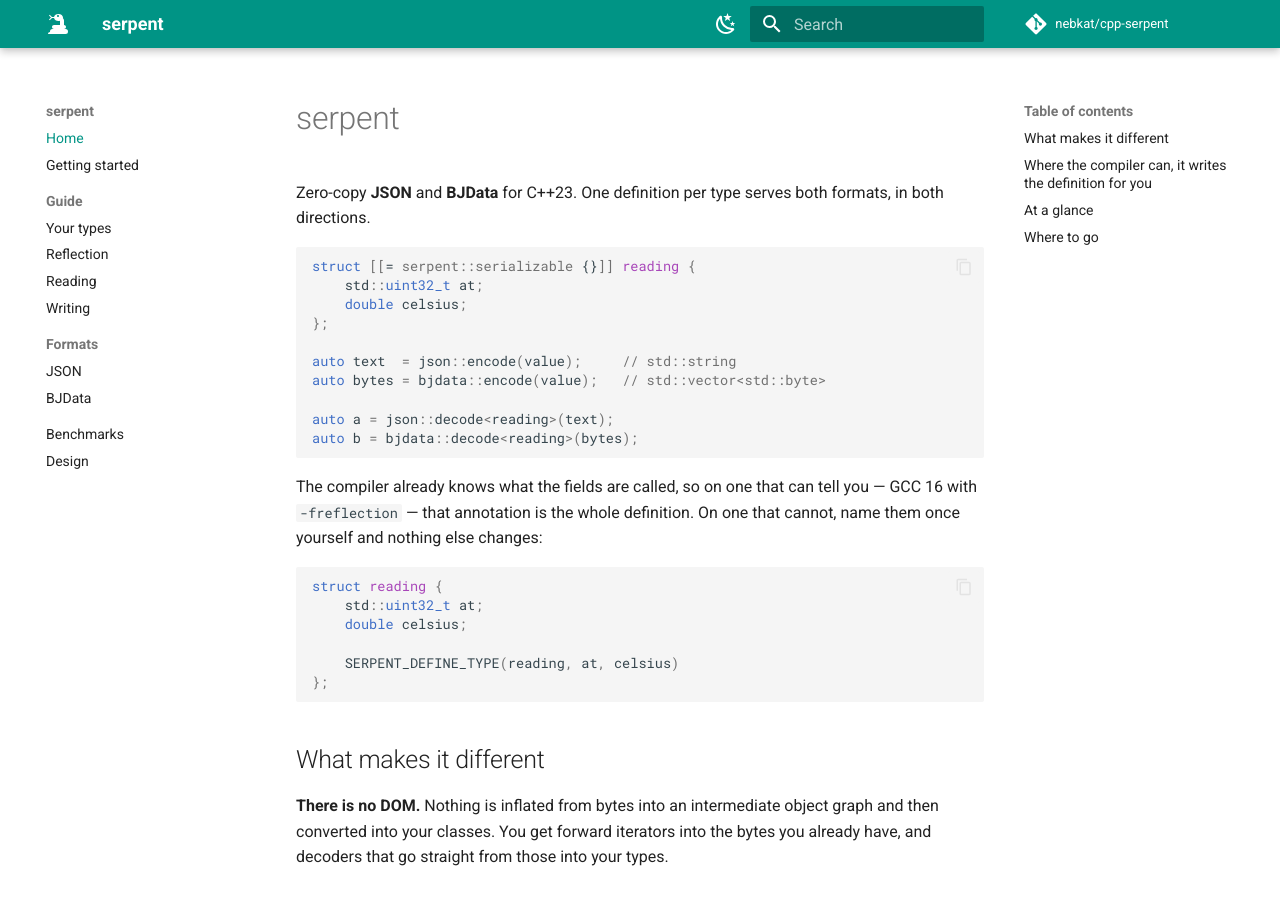
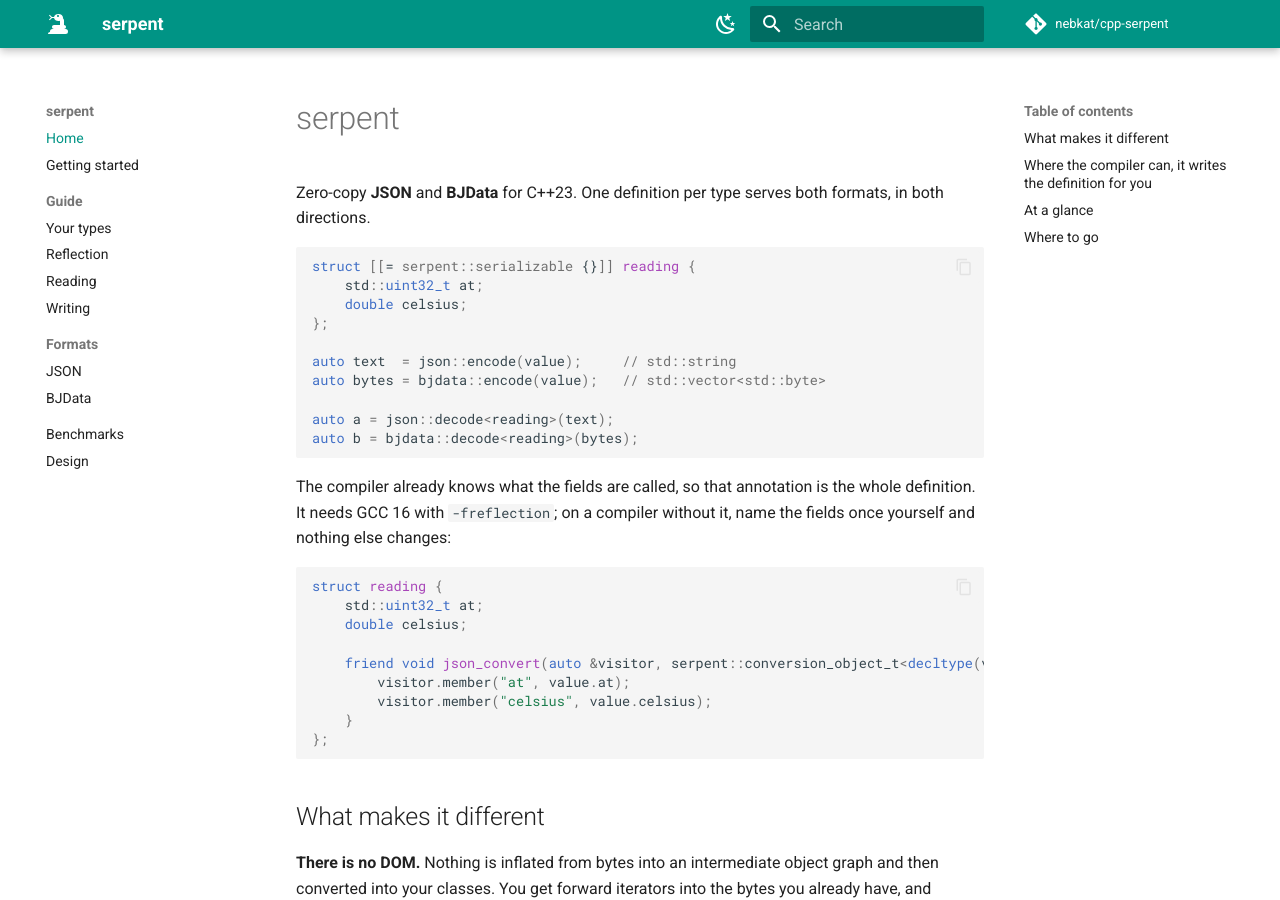
Before and after one commit to nebkat/cpp-serpent, an MkDocs documentation site: the page built from docs/index.md, in a window 1280 px wide and 900 px high. Built offline with MkDocs 1.6.1 and Material for MkDocs 9.7.7, drawn with Linux system fonts in a browser that asks for light colours; comment, search, counter and statistics services are not loaded.

Commit message:
change: Make reflection the way a type is defined, and drop the intrusive macro
SERPENT_DEFINE_TYPE listed the members of a type you own, which is exactly what
the compiler can do for you and the one thing it does better: it cannot go stale
when a field is added. It is gone, and [[= serpent::serializable {}]] is the way
to define a type.

What is kept is what reflection genuinely cannot do:

- SERPENT_DEFINE_TYPE_NON_INTRUSIVE, for a type from someone else's header whose
  fields you cannot annotate;
- to_json / from_json, for a type whose two directions differ - an optional that
  writes no key rather than null, defaults supplied on read;
- serializer<T>, for a type that is not an object of its members at all.

The build now compiles everything with -freflection where the compiler has it,
and simply does not build the parts that need it where it does not. The suites
that define types moved to that set; a new manual_test covers the three forms
above and carries no annotations, so the fallbacks are tested on a compiler that
has no reflection - which is the situation they exist for.

Also fixes reflect.hpp, which used std::variant_alternative_t and detail::
object_like without including either. The standalone-header test found it once
the suite started building under reflection.

````diff
--- a/docs/index.md
+++ b/docs/index.md
@@ -16,16 +16,19 @@ auto a = json::decode<reading>(text);
 auto b = bjdata::decode<reading>(bytes);
 ```
 
-The compiler already knows what the fields are called, so on one that can tell you — GCC 16
-with `-freflection` — that annotation is the whole definition. On one that cannot, name them
-once yourself and nothing else changes:
+The compiler already knows what the fields are called, so that annotation is the whole
+definition. It needs GCC 16 with `-freflection`; on a compiler without it, name the fields once
+yourself and nothing else changes:
 
 ```cpp
 struct reading {
     std::uint32_t at;
     double celsius;
 
-    SERPENT_DEFINE_TYPE(reading, at, celsius)
+    friend void json_convert(auto &visitor, serpent::conversion_object_t<decltype(visitor), reading> value) {
+        visitor.member("at", value.at);
+        visitor.member("celsius", value.celsius);
+    }
 };
 ```
 
````
Also changed, not shown: CMakeLists.txt (+8 -0 lines), README.md (+7 -4 lines), docs/getting-started.md (+2 -3 lines), docs/reflection.md (+1 -1 lines), docs/types.md (+5 -15 lines), 11 other files.
